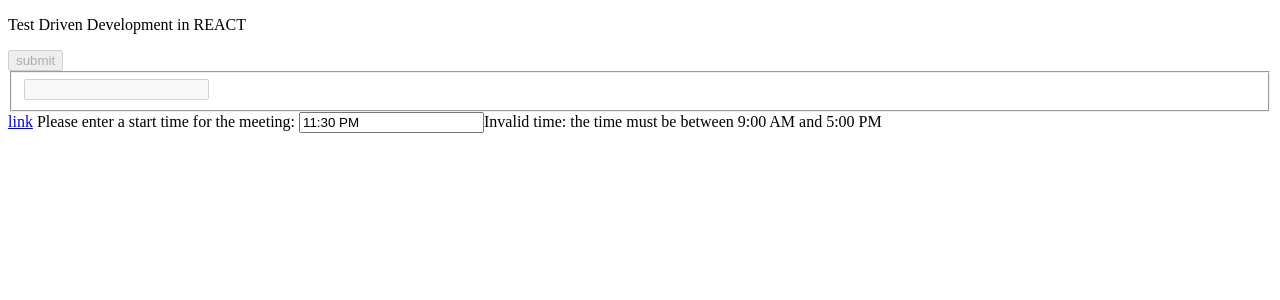
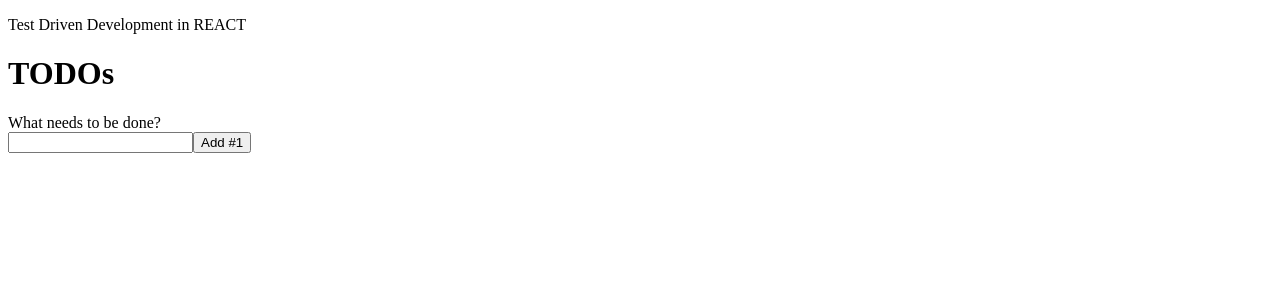
Before and after one commit to SamuelNjenga/tdd-frontend, a React (Create React App) app: page / in a window 1280 px wide. Shown: the top 300 px of the page. Built offline with nearby package versions, Linux system fonts and the light colour scheme.

Commit message:
feat: create form-nine directory and add Main.test.js which has tests for rendering contents and add to list functionality

```diff
--- a/src/App.js
+++ b/src/App.js
@@ -1,5 +1,5 @@
 import React from "react";
-import Main from "./components/forms/form-eight/Main";
+import Main from "./components/forms/form-nine/Main";
 
 const App = () => {
   return (
--- /dev/null
+++ b/src/components/forms/form-nine/Main.js
@@ -0,0 +1,46 @@
+import React, { useState } from "react";
+
+const Main = () => {
+  const [items, setItems] = useState([]);
+  const [text, setText] = useState("");
+
+  const handleChange = (e) => setText(e.target.value);
+
+  const handleSubmit = (e) => {
+    e.preventDefault();
+    if (!text.length) {
+      return;
+    }
+
+    const newItem = {
+      text,
+      id: Date.now(),
+    };
+
+    setText("");
+    setItems(items.concat(newItem));
+  };
+  return (
+    <div>
+      <h1>TODOs</h1>
+      <ul>
+        {items.map((item) => (
+          <li key={item.id}>{item.text}</li>
+        ))}
+      </ul>
+
+      <form onSubmit={handleSubmit}>
+        <label id="new-todo" data-testid="new-todo">What needs to be done?</label>
+        <br />
+        <input
+          aria-label="new-todo"
+          onChange={handleChange}
+          value={text}
+        />
+        <button>Add #{items.length + 1}</button>
+      </form>
+    </div>
+  );
+};
+
+export default Main;
```
Also changed, not shown: 1 other file (tests, documents, lock files or other folders).
